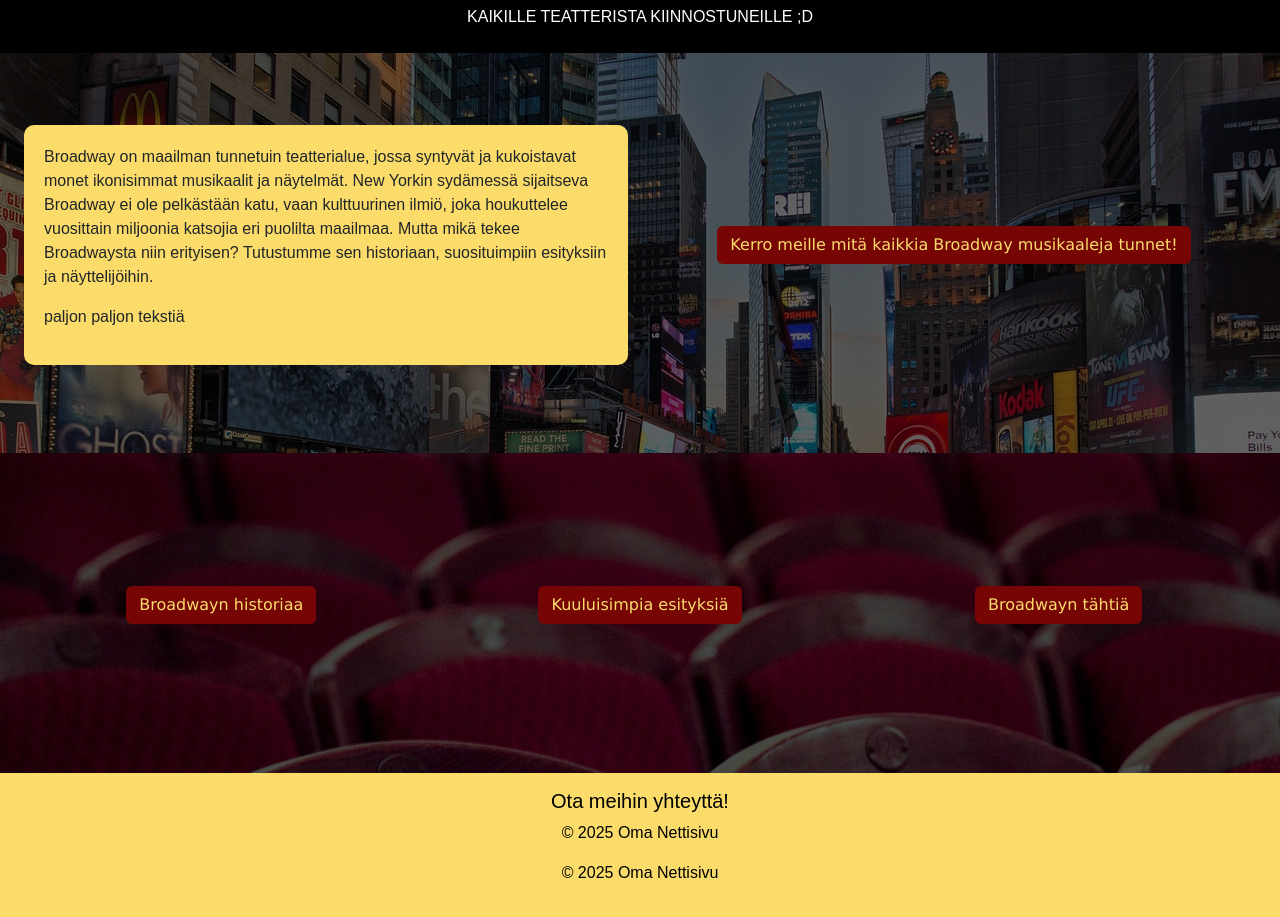
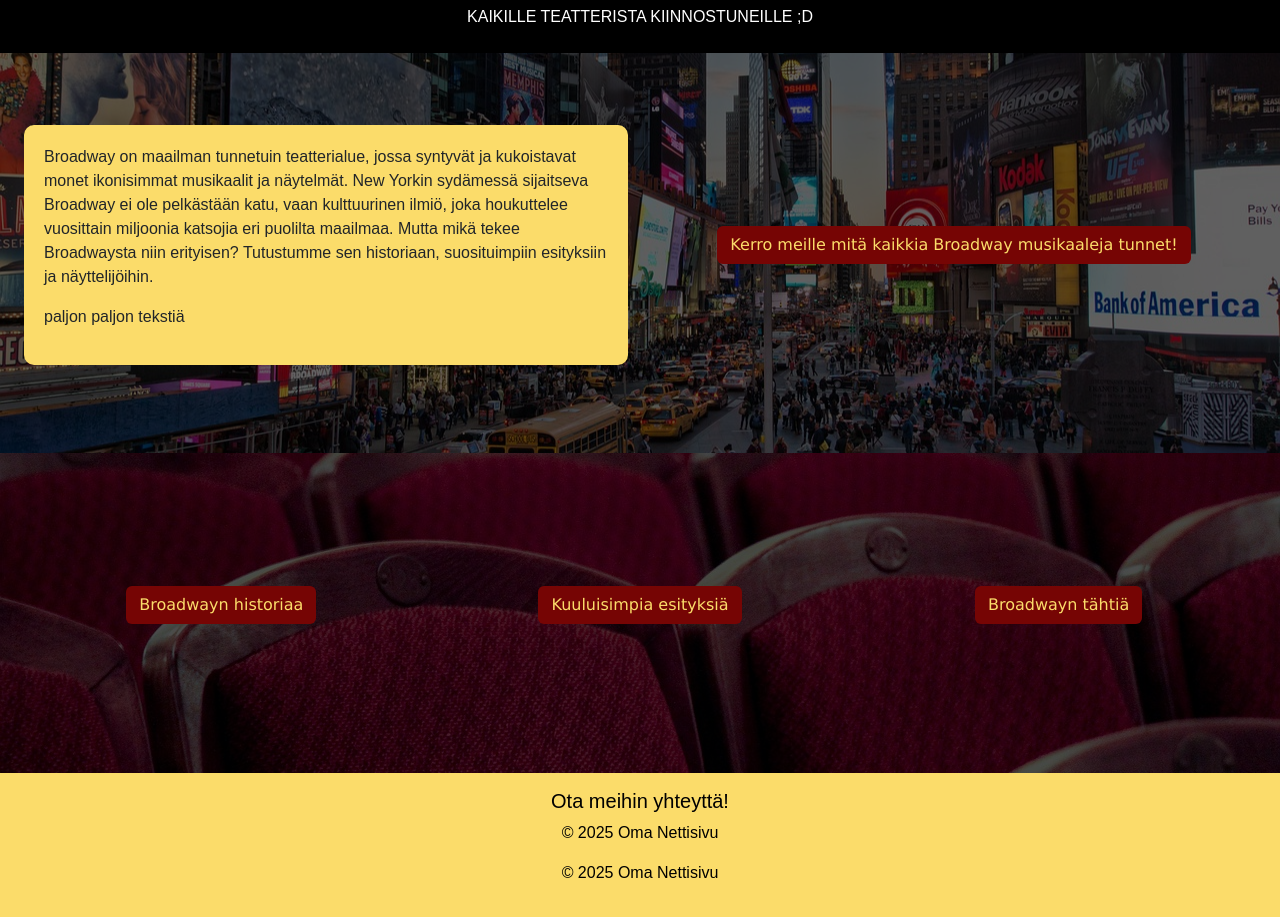
Before and after one commit to saagakov/saagakov.github.io, a plain HTML site: page index.html in a window 1280 px wide. Shown: the part 115-1032 px from the top of the page. Drawn offline with nearby package versions, Linux system fonts and the light colour scheme.

Commit message:
kuvat paremmiks

```diff
--- a/style.css
+++ b/style.css
@@ -12,6 +12,11 @@ header {
     min-height: 50vh;
     z-index: 0;
     background-image: url("img/street.jpg");
+    background-size: cover;
+
+    background-position: center;
+    background-repeat: no-repeat;
+
 }
 
 .etusivu-napit {
@@ -19,6 +24,10 @@ header {
     min-height: 40vh;
     z-index: 0;
     background-image: url("img/theatre.jpg");
+    background-size: cover;
+
+    background-position: center;
+    background-repeat: no-repeat;
 }
 
 .johdanto .text-box {
```
